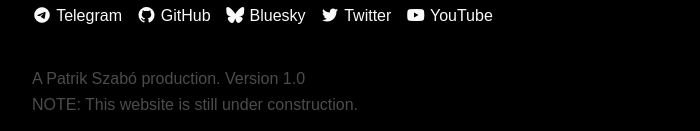
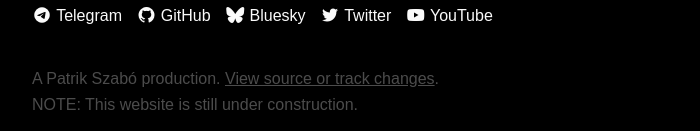
Before and after one commit to cablesalty/cablesalty_com, a plain HTML site: page index.html in a window 1280 px wide. Shown: the part 862-993 px from the top of the page, without its empty margins (288-988 px from the left). Drawn offline with Linux system fonts and the light colour scheme.

Commit message:
Add a link to this repository

```diff
--- a/index.html
+++ b/index.html
@@ -64,7 +64,7 @@
         -->
 
         <footer>
-            <p>A Patrik Szabó production. Version 1.0</p>
+            <p>A Patrik Szabó production. <a href="https://github.com/cablesalty/cablesalty_com" target="_blank">View source or track changes</a>.</p>
             <p>NOTE: This website is still under construction.</p>
         </footer>
     </main>
```
